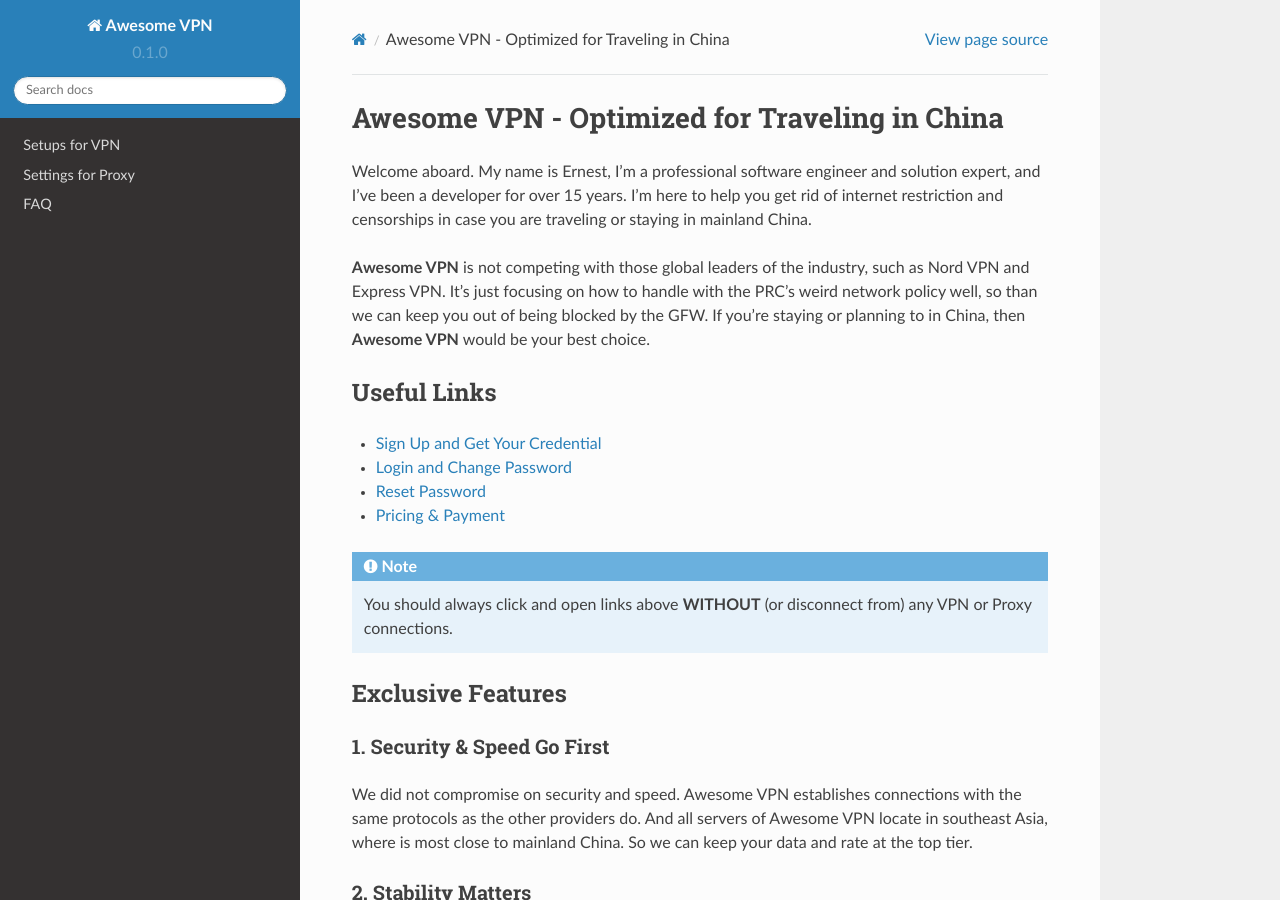
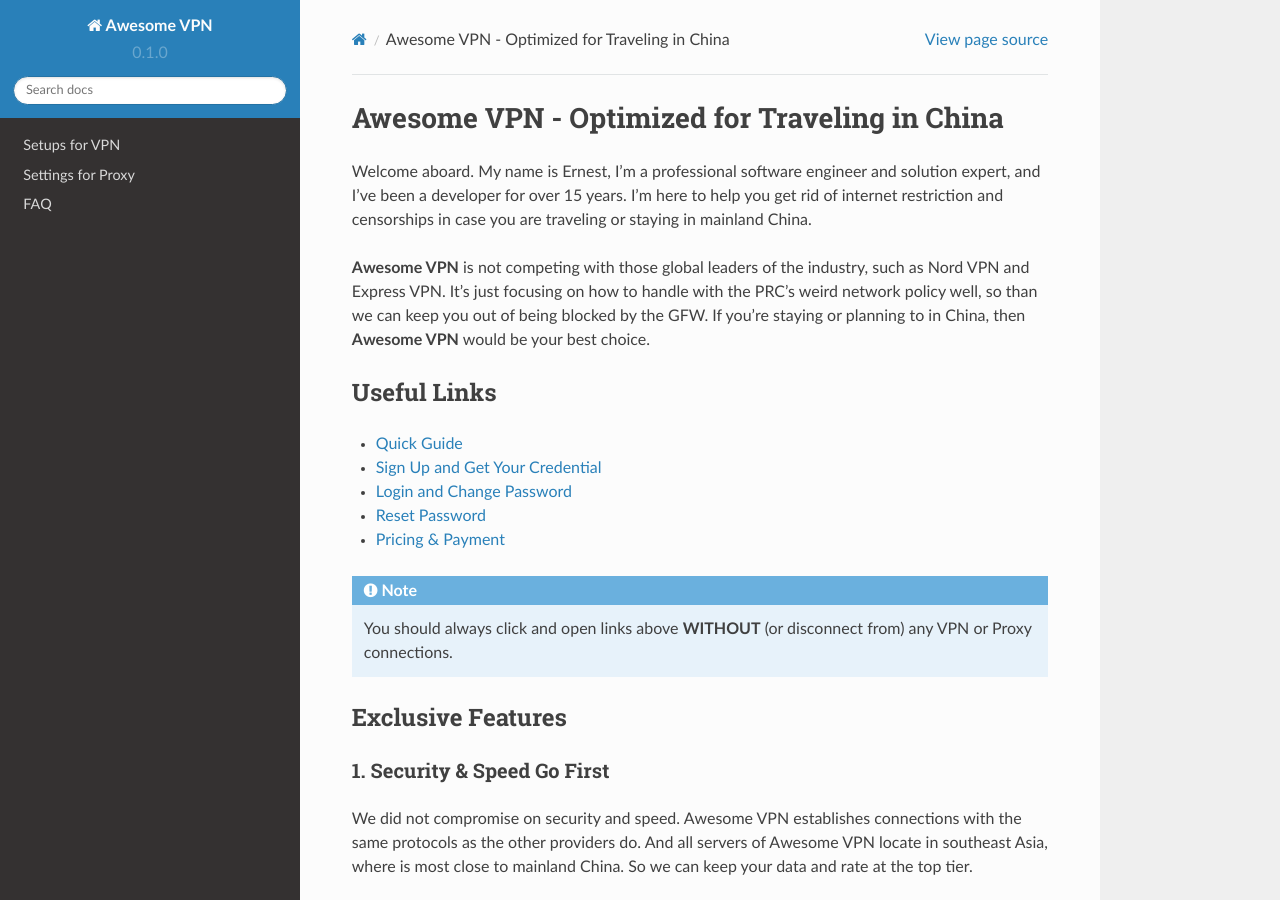
Before and after one commit to orezm/avc, a Sphinx documentation site: the page built from docs/source/index.rst, in a window 1280 px wide and 900 px high. Built offline with Sphinx 7.4.7 and the Read the Docs theme 2.0.0, drawn with Linux system fonts in a browser that asks for light colours.

Commit message:
Update index.rst

```diff
--- a/docs/source/index.rst
+++ b/docs/source/index.rst
@@ -7,6 +7,7 @@
 
 Useful Links
 ------------
+* :doc:`Quick Guide <vpn>`
 
 * `Sign Up and Get Your Credential <https://www.orezm.com/my/?action=1>`_
 
```
